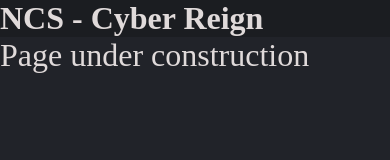
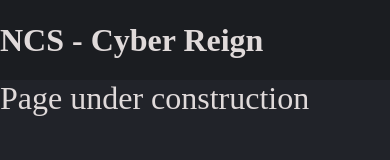
Before and after one commit to NCS-CyberReign/NCS-CyberReign, a plain HTML site: page index.html in a window 390 px wide. Drawn offline with Linux system fonts and the light colour scheme.

Commit message:
Add files via upload

```diff
--- a/index.html
+++ b/index.html
@@ -12,8 +12,9 @@
     <style>
         * { margin: 0; padding: 0; box-sizing: border-box; }
         body { display: flex; flex-direction: column; background: #212329; color: #e0dada; }
-        appbar { display: block; background: #1b1d21; }
-        landing { font-size: xx-large; }
+        appbar { display: flex; align-items: center; background: #1b1d21; height: clamp( 80px, 10vw, 120px ); margin-bottom: auto;}
+        bg { display: flex; flex-direction: column; min-height: 60vh; font-size: xx-large; }
+        footer { min-height: 5vw; background: #1b1d21; margin-top: auto; }
     </style>
 </head>
 <body>
@@ -22,9 +23,9 @@
         <h1>NCS - Cyber Reign</h1>
     </appbar>
 
-    <Landing>
+    <bg>
         Page under construction
-    </Landing>
+    </bg>
 
 </body>
 </html>
```
